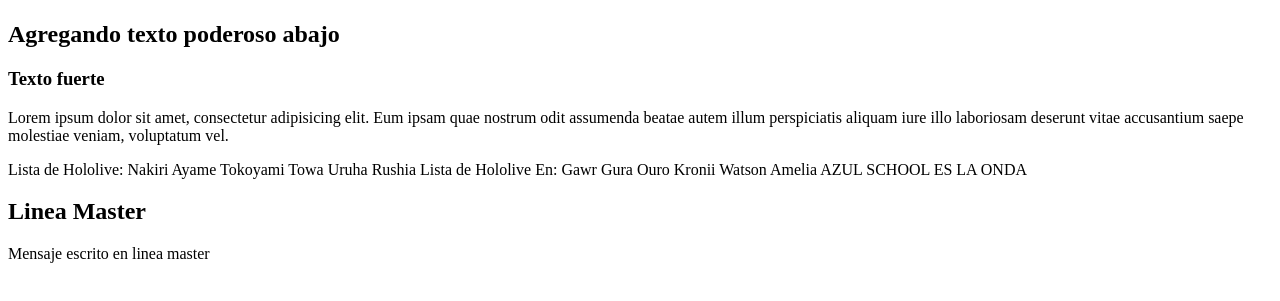
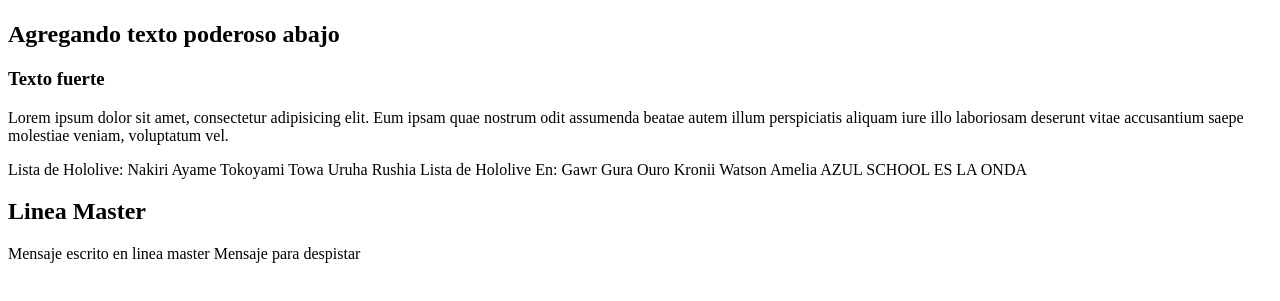
Before and after one commit to Acezurita/Git-GitHUB-AzulSchool, a plain HTML site: page index.html in a window 1280 px wide. Shown: the part 59-360 px from the top of the page. Drawn offline with Linux system fonts and the light colour scheme.

Commit message:
despistar: master

```diff
--- a/index.html
+++ b/index.html
@@ -27,7 +27,9 @@
     AZUL SCHOOL ES LA ONDA
 
     <h2>Linea Master</h2>
-    <p>Mensaje escrito en linea master</p>
+    <p>Mensaje escrito en linea master
+       Mensaje para despistar
+    </p>
 
 </body>
 </html>
```
Also changed, not shown: Archivo.txt.
